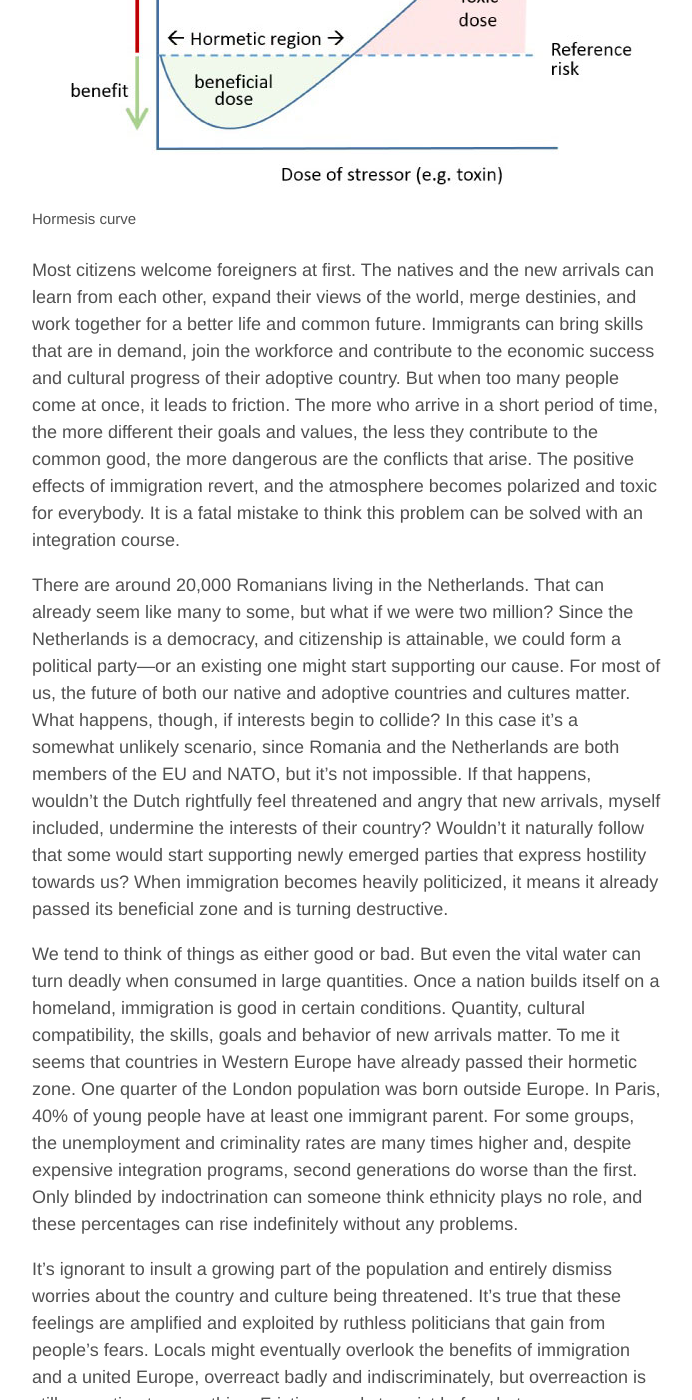
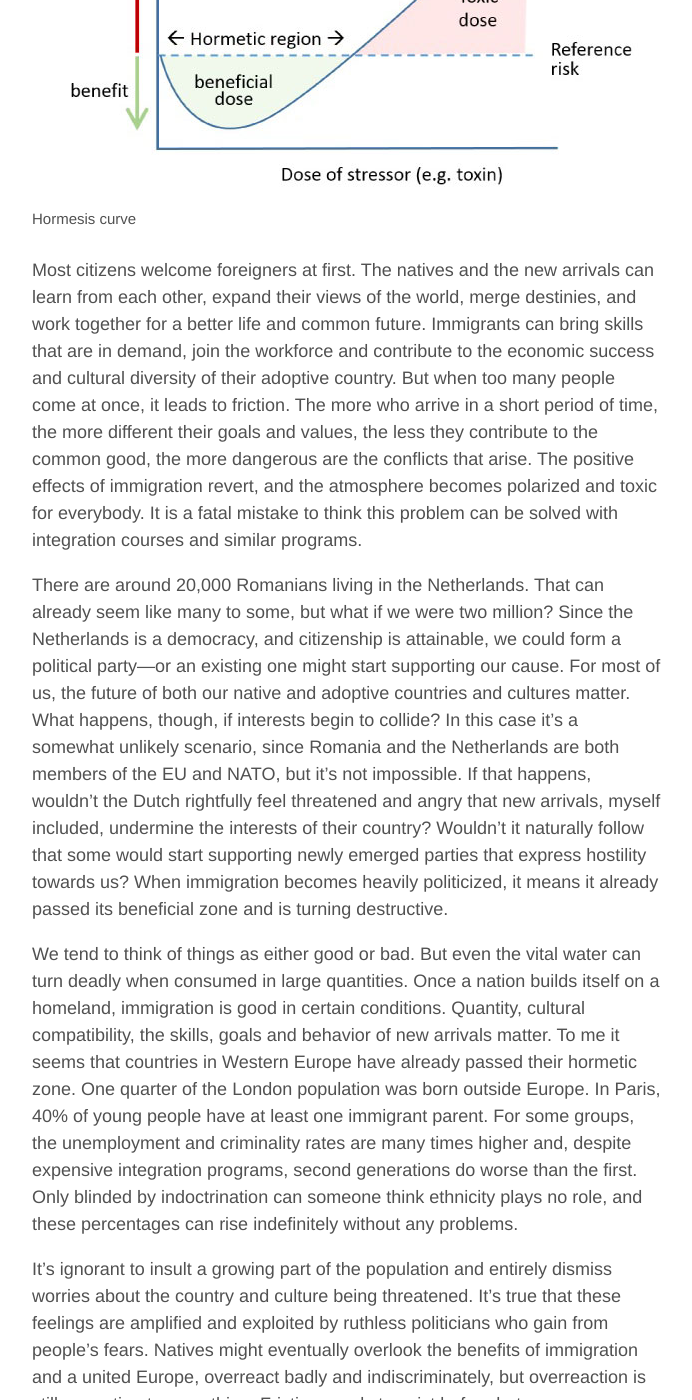
Before and after one commit to aoghina/aoghina.github.io, a Jekyll site: the page built from _posts/2017-02-25-the-hormesis-of-immigration.md, in a window 1280 px wide and 1400 px high, scrolled down 658 px. Shown: the whole window, without its empty margins (293-985 px from the left). Built offline with Jekyll 4.4.1, drawn with Linux system fonts in a browser that asks for light colours; comment, search, counter and statistics services are not loaded; some of the changed text lies outside the part shown.

Commit message:
Update horm

```diff
--- a/_posts/2017-02-25-the-hormesis-of-immigration.md
+++ b/_posts/2017-02-25-the-hormesis-of-immigration.md
@@ -14,15 +14,15 @@ A phenomenon is hormetic when it's beneficial at low doses but becomes harmful a
 ![Hormesis curve](/assets/hormesis-curve.jpg "Hormesis curve")
 <sup>Hormesis curve</sup>
 
-Most citizens welcome foreigners at first. The natives and the new arrivals can learn from each other, expand their views of the world, merge destinies, and work together for a better life and common future. Immigrants can bring skills that are in demand, join the workforce and contribute to the economic success and cultural progress of their adoptive country. But when too many people come at once, it leads to friction. The more who arrive in a short period of time, the more different their goals and values, the less they contribute to the common good, the more dangerous are the conflicts that arise. The positive effects of immigration revert, and the atmosphere becomes polarized and toxic for everybody. It is a fatal mistake to think this problem can be solved with an integration course.
+Most citizens welcome foreigners at first. The natives and the new arrivals can learn from each other, expand their views of the world, merge destinies, and work together for a better life and common future. Immigrants can bring skills that are in demand, join the workforce and contribute to the economic success and cultural diversity of their adoptive country. But when too many people come at once, it leads to friction. The more who arrive in a short period of time, the more different their goals and values, the less they contribute to the common good, the more dangerous are the conflicts that arise. The positive effects of immigration revert, and the atmosphere becomes polarized and toxic for everybody. It is a fatal mistake to think this problem can be solved with integration courses and similar programs.
 
 There are around 20,000 Romanians living in the Netherlands. That can already seem like many to some, but what if we were two million? Since the Netherlands is a democracy, and citizenship is attainable, we could form a political party---or an existing one might start supporting our cause. For most of us, the future of both our native and adoptive countries and cultures matter. What happens, though, if interests begin to collide? In this case it's a somewhat unlikely scenario, since Romania and the Netherlands are both members of the EU and NATO, but it's not impossible. If that happens, wouldn't the Dutch rightfully feel threatened and angry that new arrivals, myself included, undermine the interests of their country? Wouldn't it naturally follow that some would start supporting newly emerged parties that express hostility towards us? When immigration becomes heavily politicized, it means it already passed its beneficial zone and is turning destructive.
 
 We tend to think of things as either good or bad. But even the vital water can turn deadly when consumed in large quantities. Once a nation builds itself on a homeland, immigration is good in certain conditions. Quantity, cultural compatibility, the skills, goals and behavior of new arrivals matter. To me it seems that countries in Western Europe have already passed their hormetic zone. One quarter of the London population was born outside Europe. In Paris, 40% of young people have at least one immigrant parent. For some groups, the unemployment and criminality rates are many times higher and, despite expensive integration programs, second generations do worse than the first. Only blinded by indoctrination can someone think ethnicity plays no role, and these percentages can rise indefinitely without any problems.
 
-It's ignorant to insult a growing part of the population and entirely dismiss worries about the country and culture being threatened. It's true that these feelings are amplified and exploited by ruthless politicians that gain from people's fears. Locals might eventually overlook the benefits of immigration and a united Europe, overreact badly and indiscriminately, but overreaction is still a reaction to something. Friction needs to exist before hate can grow.
+It's ignorant to insult a growing part of the population and entirely dismiss worries about the country and culture being threatened. It's true that these feelings are amplified and exploited by ruthless politicians who gain from people's fears. Natives might eventually overlook the benefits of immigration and a united Europe, overreact badly and indiscriminately, but overreaction is still a reaction to something. Friction needs to exist before hate can grow.
 
-Romania's freedom came 44 years after the end of World War II. Few know that before being forced behind the Iron Curtain, it had one of the most democratic constitutions in Europe. Despite the shared values, Latin roots, the political and security stability, it took 11 years before Romania’s citizens were allowed to visit EU states without a visa and another seven years before finally being admitted in the Union. During this pre-integration process, Romanians patiently spent hours waiting in long lines to request visas for Western Europe. In 2017, 10 years after integration, there are still border checks as Romania is not accepted in the Schengen area. (This might be a blessing in the end.)
+Romania's freedom came 44 years after the end of World War II. Few know that before being forced behind the Iron Curtain, it had one of the most democratic constitutions in Europe. Despite the shared values, Latin roots, the political and security stability, it took 11 years before Romania’s citizens were allowed to visit EU states without a visa and another seven years before finally being admitted in the Union. During this pre-integration process, Romanians patiently spent hours waiting in long lines to request visas for Western Europe. In 2017, 10 years after integration, there are still border checks as Romania is not accepted in the Schengen area (this might be a blessing in the end).
 
 At the same time, thousands of unverified people enter and move freely across the continent every month. Many originate from areas where majorities hold values that conflict with freedom and the Western culture. A few have already executed terrorist attacks against civilians. Official figures show that 60% of recent migrants coming from outside Europe are not eligible for asylum, and yet they are allowed to stay. The countless tragic drownings that have turned the Mediterranean into a mass grave are heart-wrenching, but one has to ask: how many could have been avoided if migrants hadn’t been practically invited to Europe by Germany (without consulting with the other EU states), even though other closer countries on the way were safe?
 
```
Also changed, not shown: other parts of _posts/2017-02-25-the-hormesis-of-immigration.md (+1 -1 lines).
